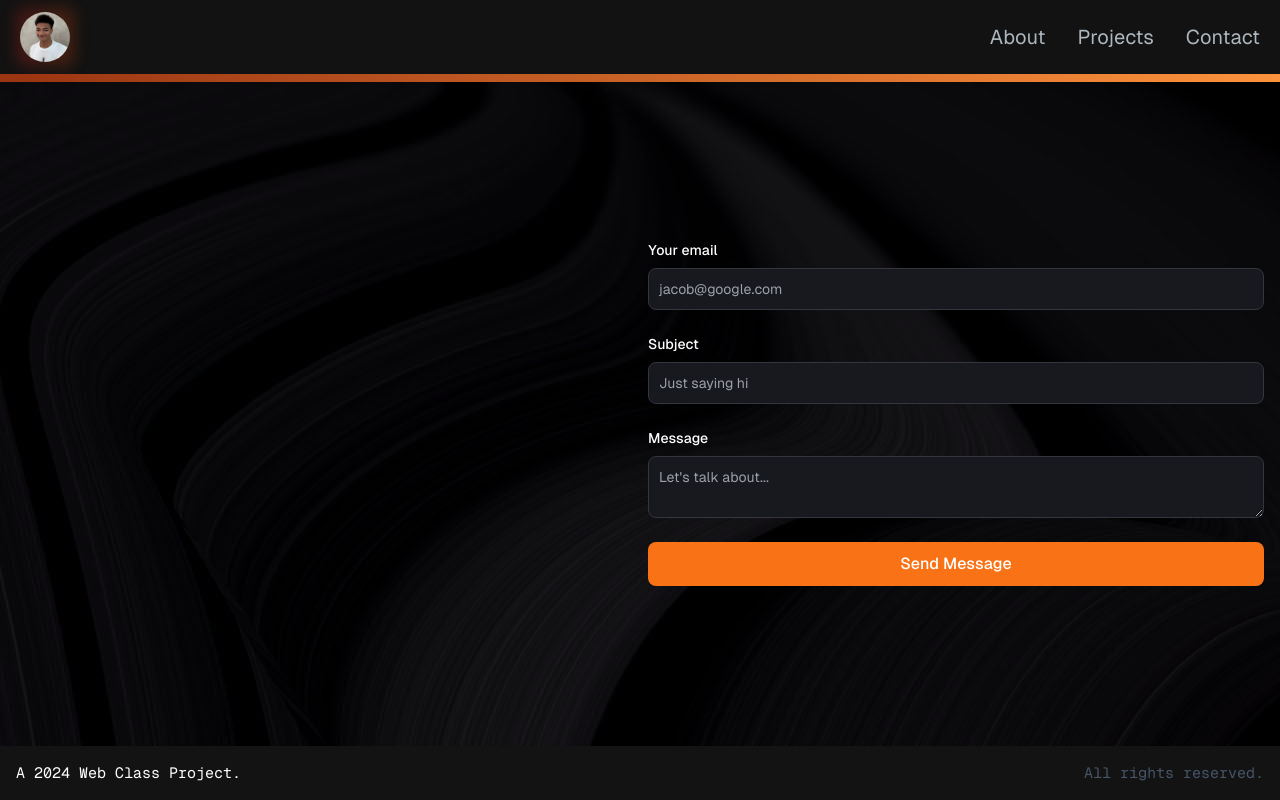
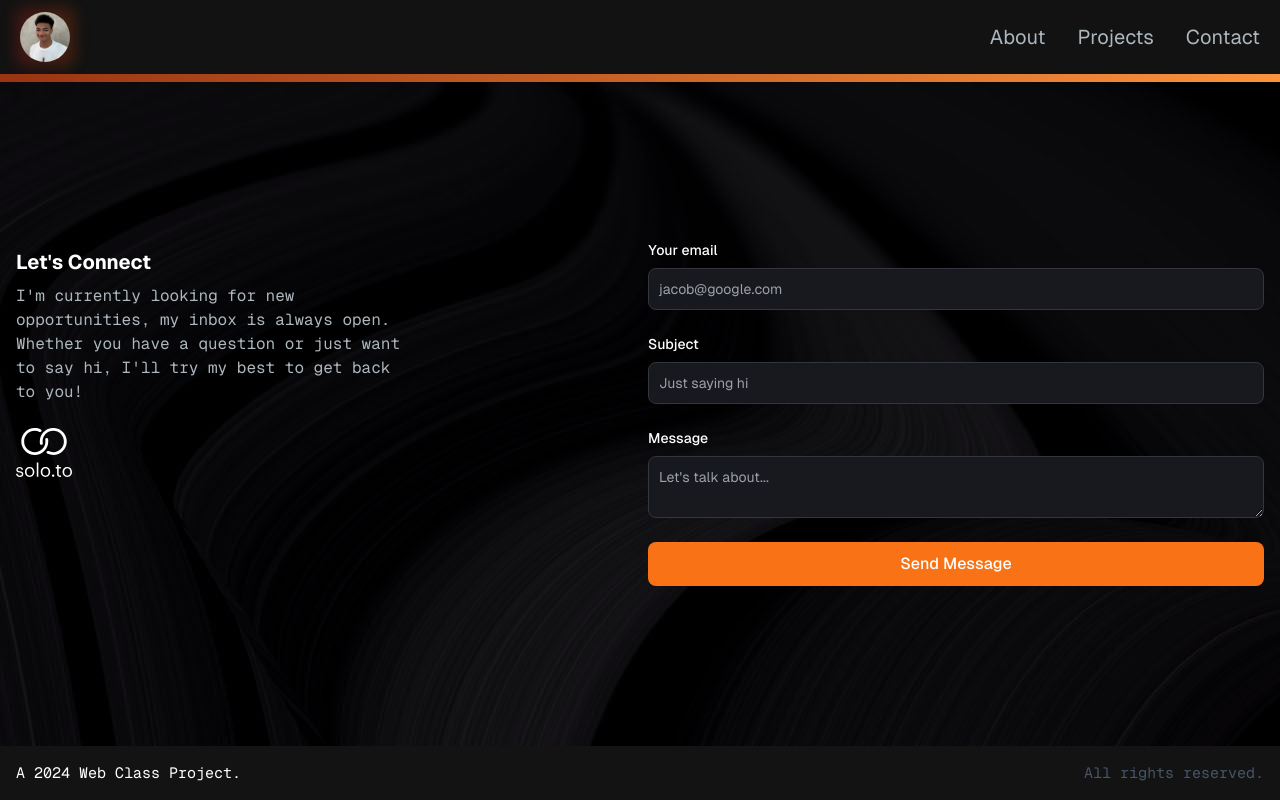
Before and after one commit to itsaerolol/portfolio, a Next.js app: page /topics/contact in a window 1280 px wide. Built offline with nearby package versions, Linux system fonts and the light colour scheme.

Commit message:
fixed invisible email content

```diff
--- a/app/components/EmailSection.jsx
+++ b/app/components/EmailSection.jsx
@@ -43,7 +43,7 @@ const EmailSection = () => {
       id="contact"
       className="grid md:grid-cols-2 my-12 md:my-12 py-24 gap-4 relative px-4"
     >
-      <div className="-z-10">
+      <div className="">
         <h5 className="text-xl font-bold text-white my-2">
           Let&apos;s Connect
         </h5>
```
